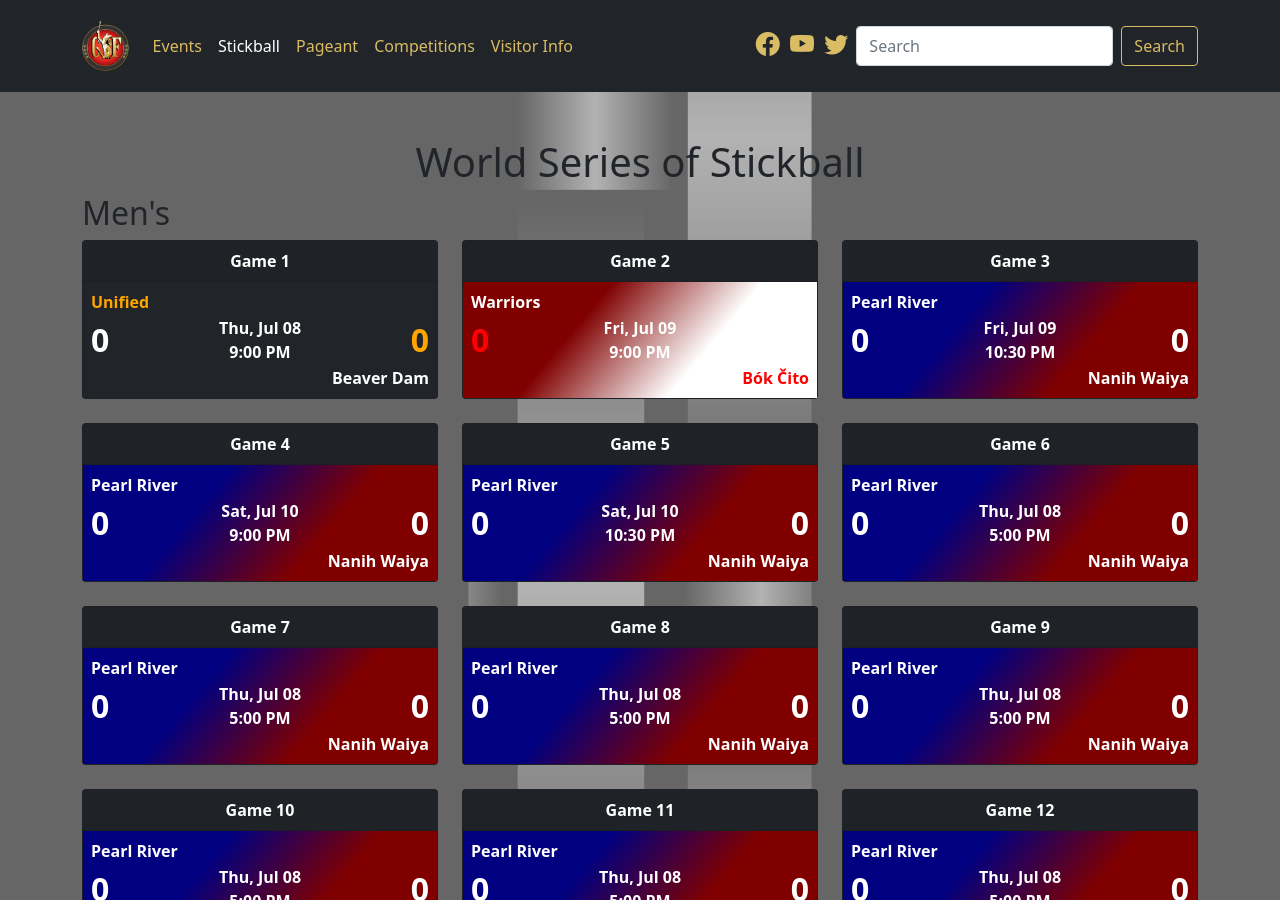
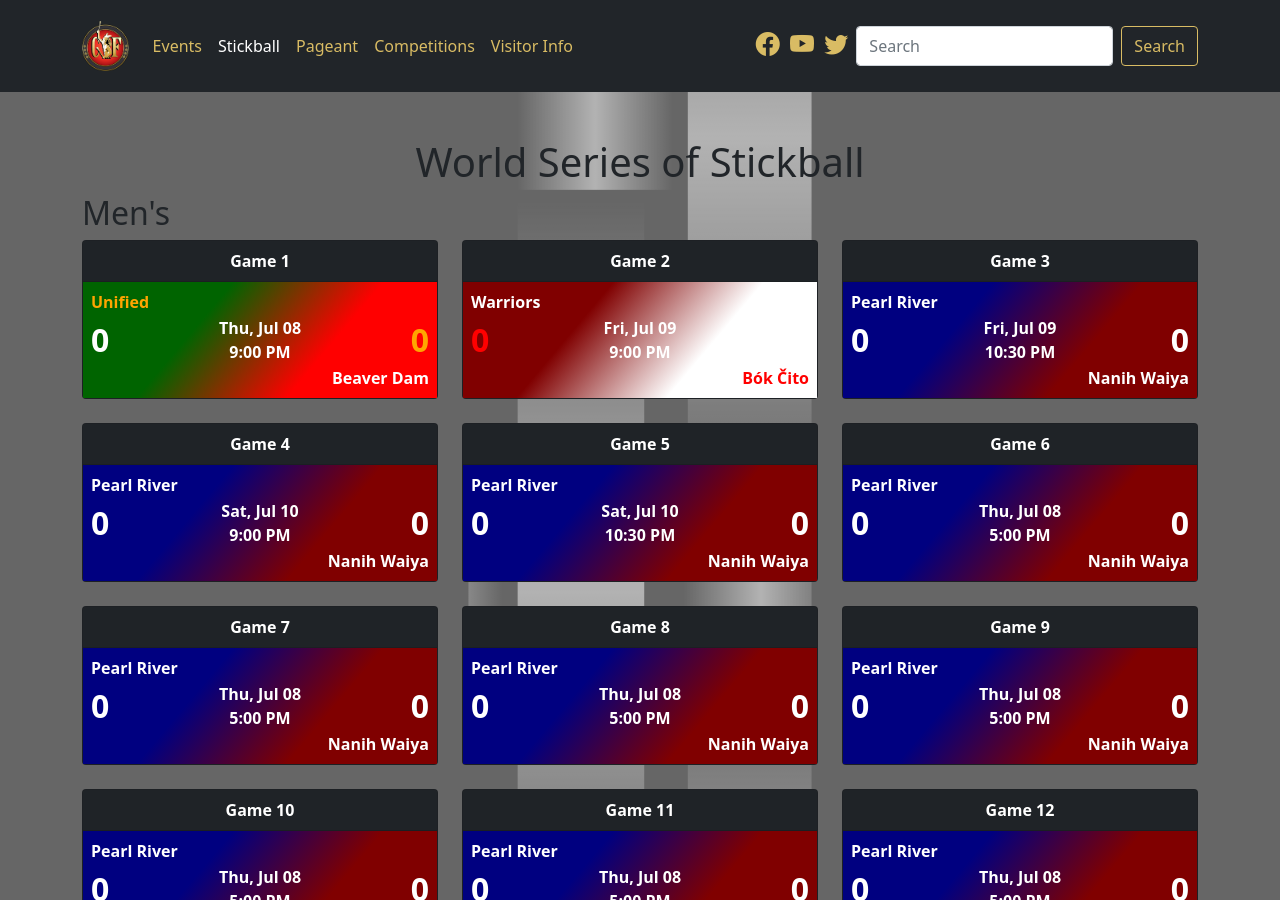
Before and after one commit to smattera/smattera.github.io, a Jekyll site: the page built from stickball/index.md, in a window 1280 px wide and 900 px high. Built offline with Jekyll 4.4.1, drawn with Linux system fonts in a browser that asks for light colours; nearby versions of some CDN libraries.

Commit message:
Update stickball.html

```diff
--- a/_includes/stickball.html
+++ b/_includes/stickball.html
@@ -4,7 +4,7 @@
       <h2 class="text-start">Men's</h2>
 
       <div class="row row-cols-1 row-cols-md-2 row-cols-lg-3 g-4">
-        {% include game.html g="1" d="Thu, Jul 08" hr="9:00 PM" t1="Unified" t1c="green-700" t1c2="orange" t1s="0" t2="Beaver Dam" t2c="red" t2c2="white" t2s="0" %}
+        {% include game.html g="1" d="Thu, Jul 08" hr="9:00 PM" t1="Unified" t1c="darkgreen" t1c2="orange" t1s="0" t2="Beaver Dam" t2c="red" t2c2="white" t2s="0" %}
         {% include game.html g="2" d="Fri, Jul 09" hr="9:00 PM" t1="Warriors" t1c="maroon" t1c2="white" t1s="0" t2="Bók Čito" t2c="white" t2c2="red" t2s="0" %}
         {% include game.html g="3" d="Fri, Jul 09" hr="10:30 PM" t1="Pearl River" t1c="navy" t1c2="white" t1s="0" t2="Nanih Waiya" t2c="maroon" t2c2="white" t2s="0" %}
         {% include game.html g="4" d="Sat, Jul 10" hr="9:00 PM" t1="Pearl River" t1c="navy" t1c2="white" t1s="0" t2="Nanih Waiya" t2c="maroon" t2c2="white" t2s="0" %}
```
